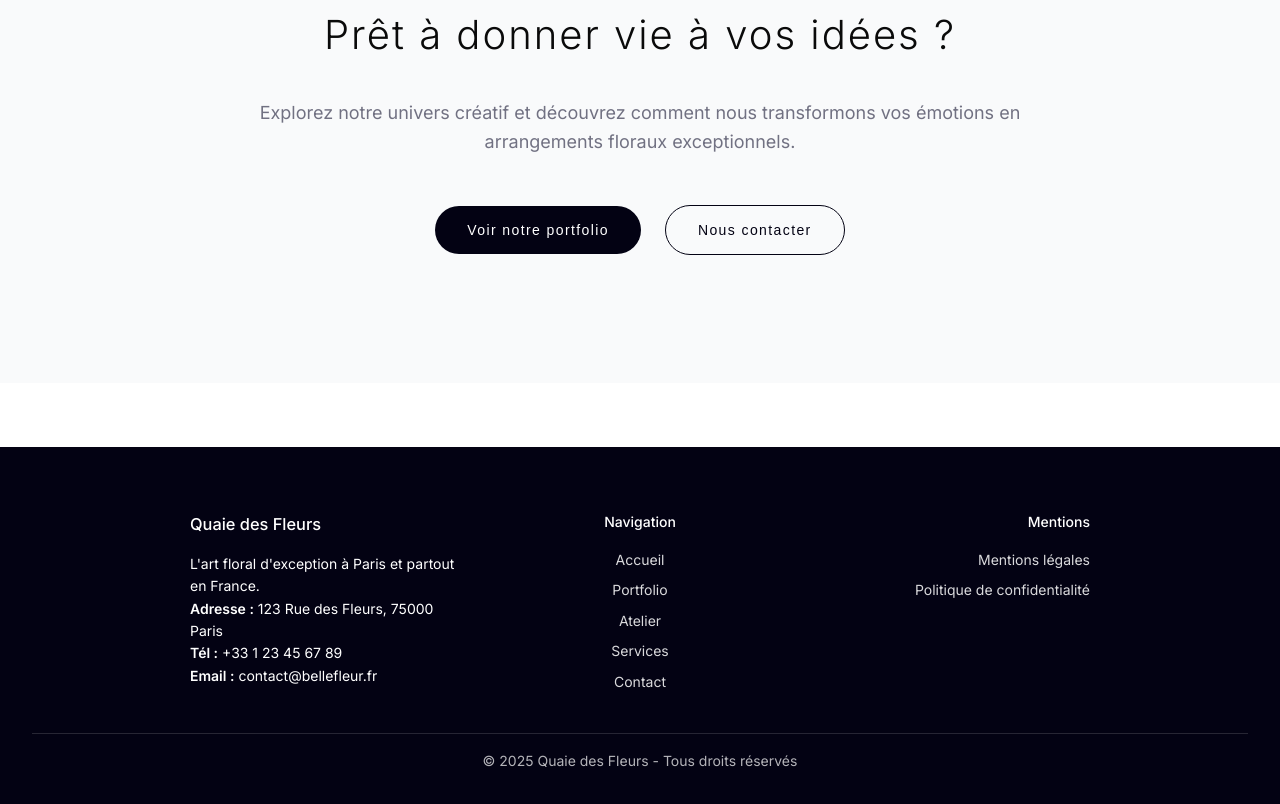
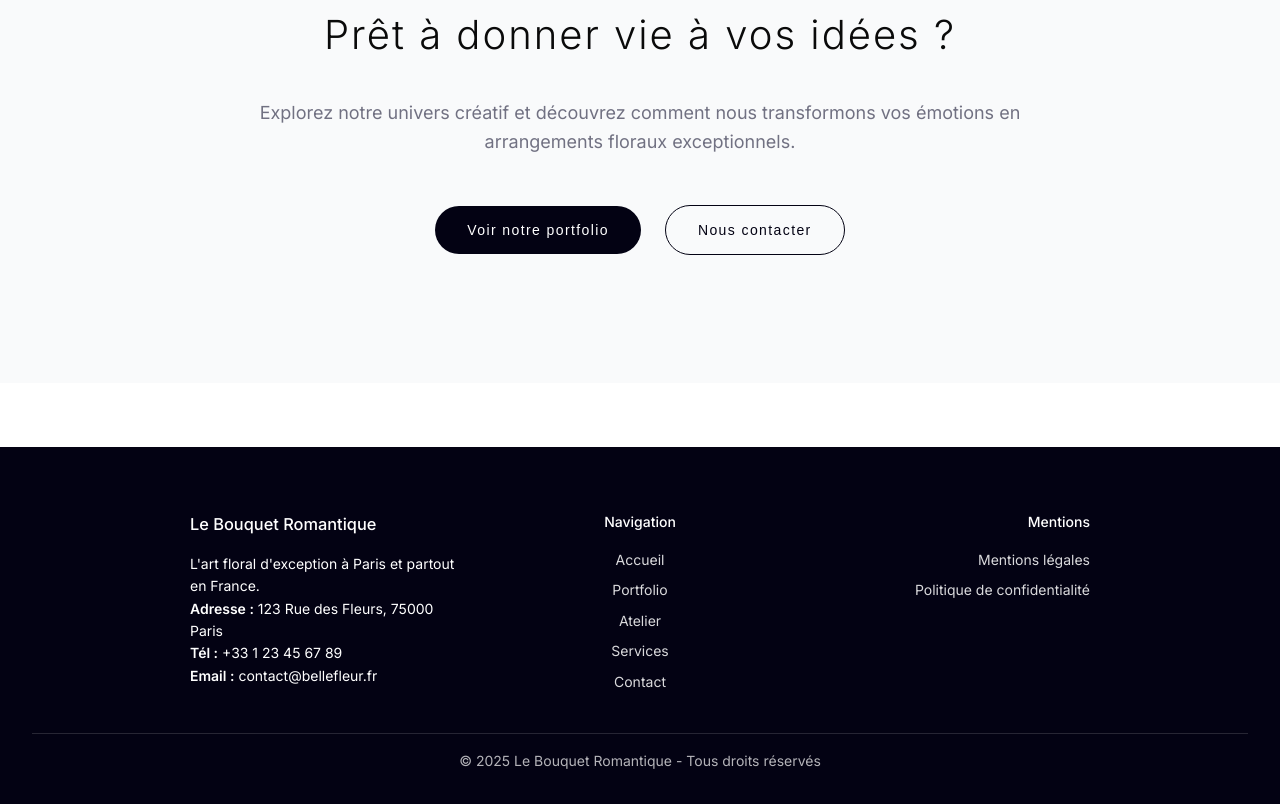
Before and after one commit to thao-roland/fleuriste, a plain HTML site: page index.html in a window 1280 px wide. Shown: the part 1573-2377 px from the top of the page. Drawn offline with Linux system fonts and the light colour scheme.

Commit message:
Add files via upload

```diff
--- a/index.html
+++ b/index.html
@@ -3,7 +3,7 @@
 <head>
     <meta charset="UTF-8">
     <meta name="viewport" content="width=device-width, initial-scale=1.0">
-    <title>Belle Fleur - Art Floral d'Exception</title>
+    <title> Le Bouquet Romantique - Art Floral </title>
     <link rel="stylesheet" href="styles.css">
     <link href="https://fonts.googleapis.com/css2?family=Inter:wght@300;400;500;600&display=swap" rel="stylesheet">
 </head>
@@ -15,7 +15,7 @@
             <div class="nav-content">
                 <div class="nav-logo" onclick="navigateTo('accueil')">
                     <span class="logo-icon">🌸</span>
-                    <span class="logo-text">Quaie des Fleurs</span>
+                    <span class="logo-text">Le Bouquet Romantique</span>
                 </div>
 
                 <!-- Desktop Navigation -->
@@ -605,7 +605,7 @@
   <div class="footer-container">
     <div class="footer-grid">
       <div class="footer-col footer-left">
-        <h3>Quaie des Fleurs</h3>
+        <h3>Le Bouquet Romantique</h3>
         <p>L'art floral d'exception à Paris et partout en France.</p>
         <p><strong>Adresse :</strong> 123 Rue des Fleurs, 75000 Paris</p>
         <p><strong>Tél :</strong> +33 1 23 45 67 89</p>
@@ -630,7 +630,7 @@
       </div>
     </div>
     <div class="footer-bottom">
-      <p>&copy; 2025 Quaie des Fleurs - Tous droits réservés</p>
+      <p>&copy; 2025 Le Bouquet Romantique - Tous droits réservés</p>
     </div>
   </div>
 </footer>
```
